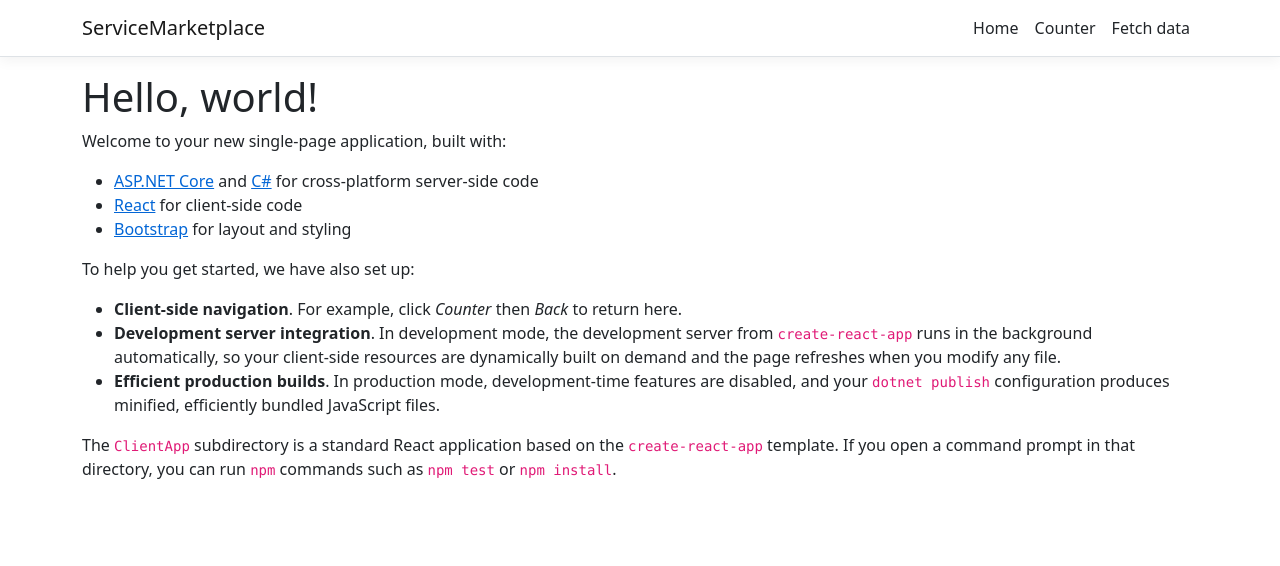
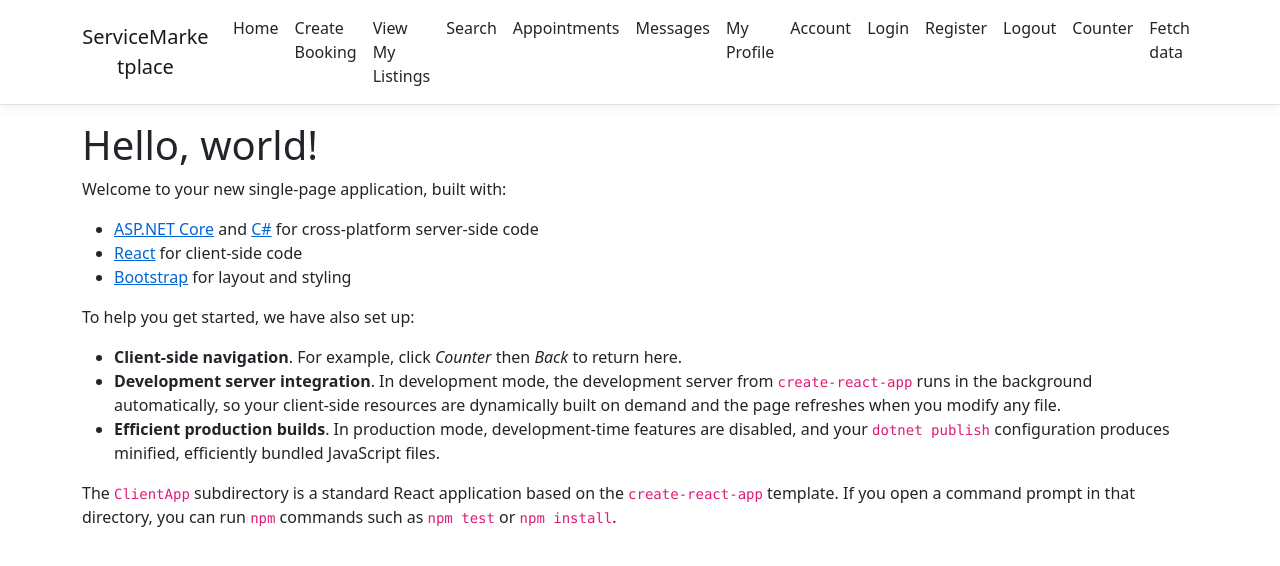
Before and after one commit to grtn316/servicemarketplaceapp, a React (Create React App) app in the folder ServiceMarketplace/ClientApp/: page / in a window 1280 px wide. Shown: the top 566 px of the page. Built offline with nearby package versions, Linux system fonts and the light colour scheme.

Commit message:
Added page links into the main nav bar
All changes were in the NavMenu.js file.

```diff
--- a/ServiceMarketplace/ClientApp/src/components/NavMenu.js
+++ b/ServiceMarketplace/ClientApp/src/components/NavMenu.js
@@ -29,15 +29,49 @@ export class NavMenu extends Component {
           <NavbarToggler onClick={this.toggleNavbar} className="mr-2" />
           <Collapse className="d-sm-inline-flex flex-sm-row-reverse" isOpen={!this.state.collapsed} navbar>
             <ul className="navbar-nav flex-grow">
+
               <NavItem>
                 <NavLink tag={Link} className="text-dark" to="/">Home</NavLink>
               </NavItem>
+              <NavItem>
+                  <NavLink tag={Link} className="text-dark" to="/createBookingPage">Create Booking</NavLink>
+              </NavItem>
+              <NavItem>
+                  <NavLink tag={Link} className="text-dark" to="/userListingsPage">View My Listings</NavLink>
+              </NavItem>
+              <NavItem>
+                  <NavLink tag={Link} className="text-dark" to="/searchListingsPage">Search</NavLink>
+              </NavItem>
+              <NavItem>
+                  <NavLink tag={Link} className="text-dark" to="/appointmentsPage">Appointments</NavLink>
+              </NavItem>
+              <NavItem>
+                  <NavLink tag={Link} className="text-dark" to="/messagesPage">Messages</NavLink>
+              </NavItem>
+              <NavItem>
+                  <NavLink tag={Link} className="text-dark" to="/userProfilePage">My Profile</NavLink>
+              </NavItem>
+              <NavItem>
+                  <NavLink tag={Link} className="text-dark" to="/accountPage">Account</NavLink>
+              </NavItem>
+              <NavItem>
+                  <NavLink tag={Link} className="text-dark" to="/loginPage">Login</NavLink>
+              </NavItem>
+              <NavItem>
+                  <NavLink tag={Link} className="text-dark" to="/registerPage">Register</NavLink>
+              </NavItem>
+              <NavItem>
+                  <NavLink tag={Link} className="text-dark" to="/logout">Logout</NavLink>
+              </NavItem>
+
+
               <NavItem>
                 <NavLink tag={Link} className="text-dark" to="/counter">Counter</NavLink>
               </NavItem>
               <NavItem>
                 <NavLink tag={Link} className="text-dark" to="/fetch-data">Fetch data</NavLink>
               </NavItem>
+
             </ul>
           </Collapse>
         </Navbar>
```
